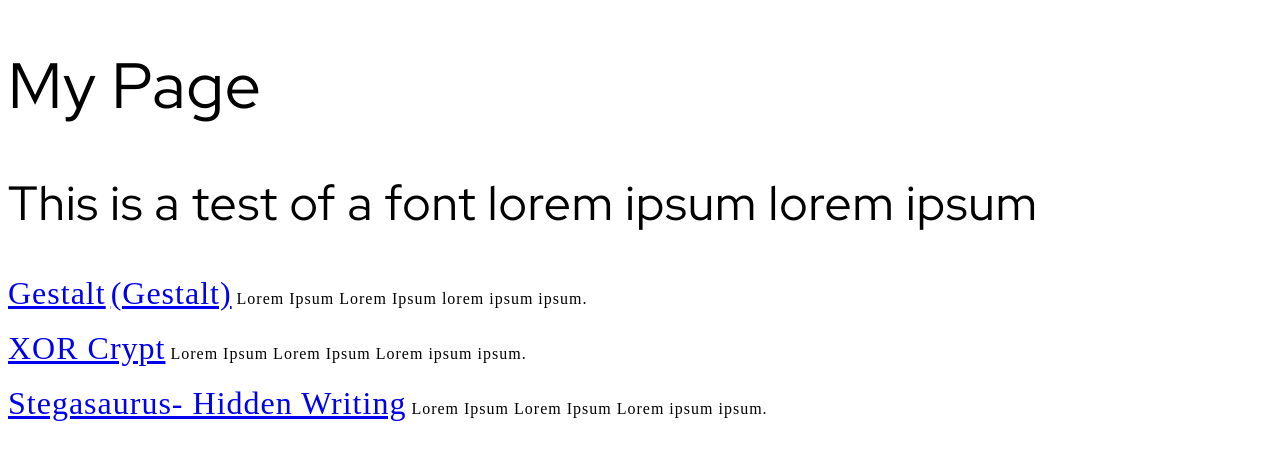
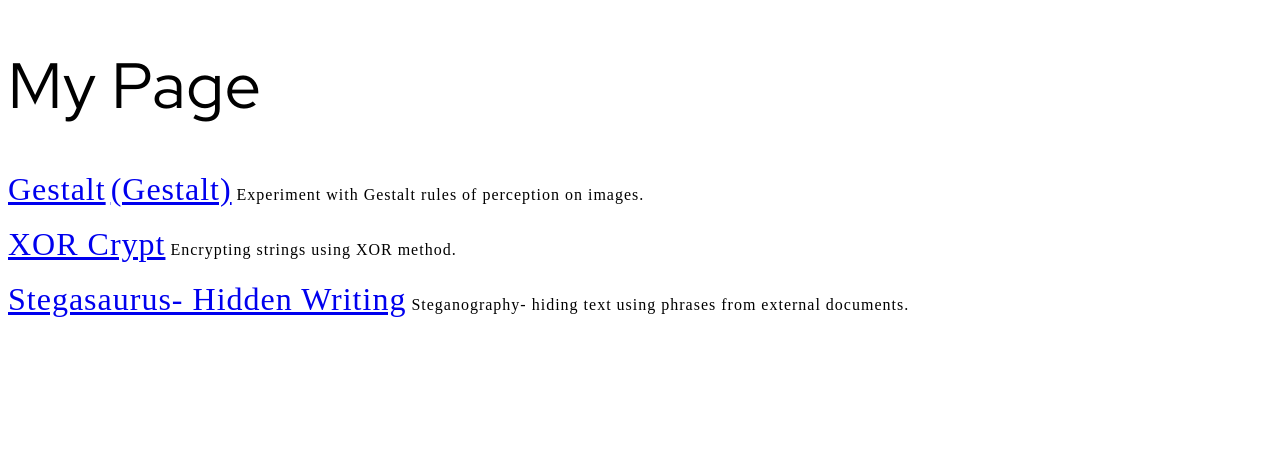
Before and after one commit to csamiadji/csamiadji.github.io, a plain HTML site: page index.html in a window 1280 px wide. Drawn offline with Linux system fonts and the light colour scheme.

Commit message:
update homepage text

```diff
--- a/index.html
+++ b/index.html
@@ -7,23 +7,23 @@
     </head>
     <body>
         <h1>My Page</h1>
-        <h2>This is a test of a font lorem ipsum lorem ipsum</h2>
+        <h2></h2>
         <div class="link1">
             <a class="link1-titleA" href="gestalt/gestalt.html" target="_blank">Gestalt</a>
             <a class="link1-titleB" href="gestalt/gestalt.html" target="_blank">(Gestalt)</a>
-            Lorem Ipsum Lorem Ipsum lorem ipsum ipsum.
+            Experiment with Gestalt rules of perception on images.
         </div>
         <br>
 
         <div class="link2">
             <a href="xor_crypt/xor_crypt.html" target="_blank">XOR Crypt</a>
-            Lorem Ipsum Lorem Ipsum Lorem ipsum ipsum.
+            Encrypting strings using XOR method.
         </div>
         <br>
 
         <div class="link3">
                 <a href="stegasaurus/stegasaurus.html" target="_blank">Stegasaurus- Hidden Writing</a>
-                Lorem Ipsum Lorem Ipsum Lorem ipsum ipsum.
+                Steganography- hiding text using phrases from external documents.
         </div>
     </body>
 </html>
```
